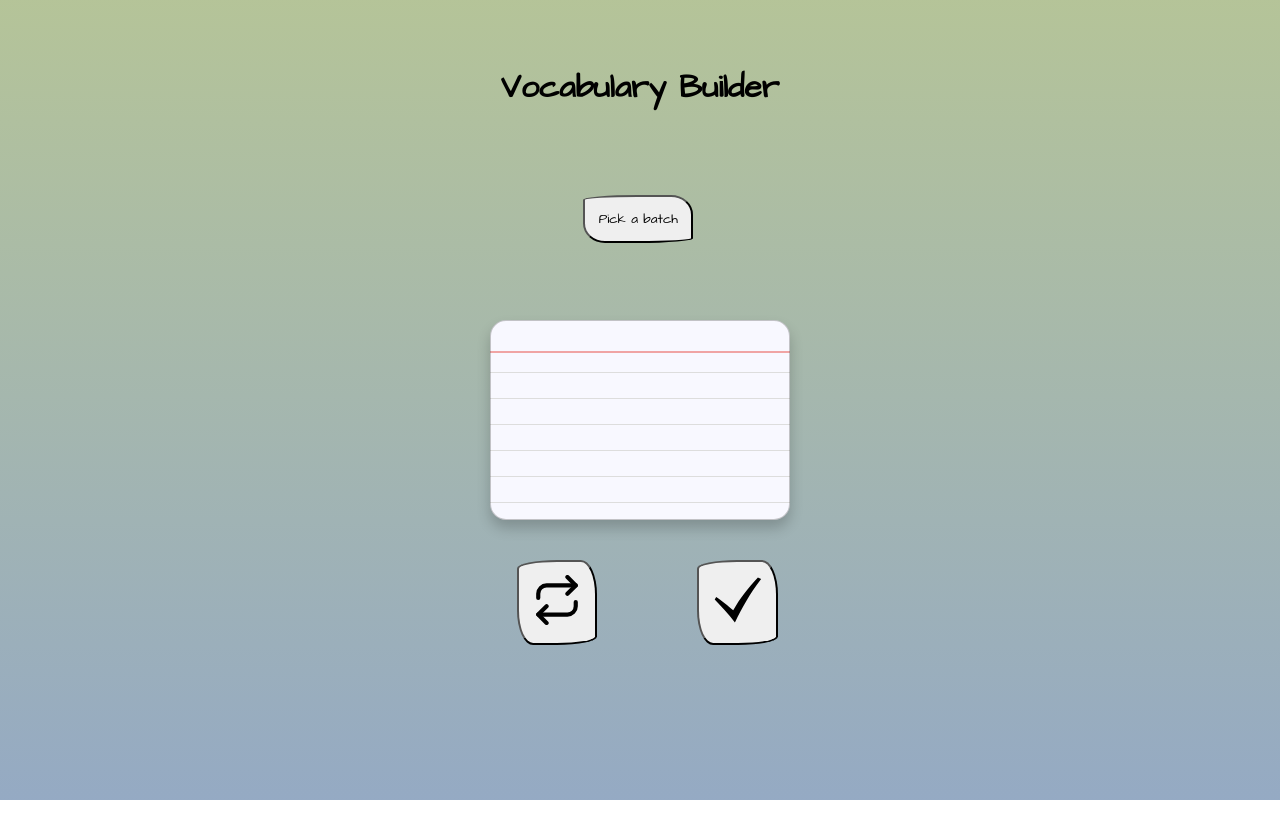
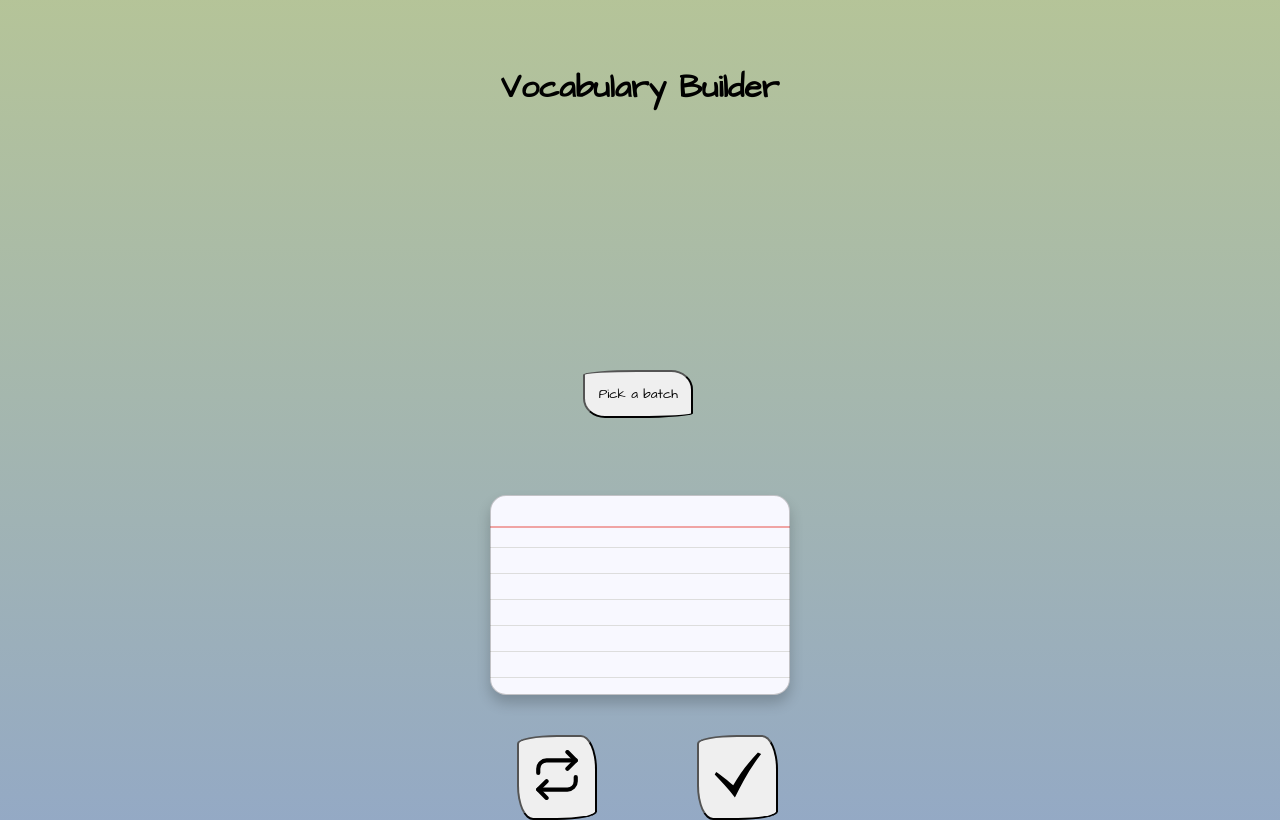
Before and after one commit to kristi-h/vocabBuilder, a React (Vite) app: page / in a window 1280 px wide. Built offline with nearby package versions, Linux system fonts and the light colour scheme.

Commit message:
add min height to header and batch containers

```diff
--- a/src/App.css
+++ b/src/App.css
@@ -61,6 +61,14 @@ header {
   color: black;
   text-align: center;
   padding: 0 20px;
+}
+
+.header-container {
+  min-height: 350px;
+}
+
+batch-container {
+  min-height: 350px;
 }
 
 img {
```
